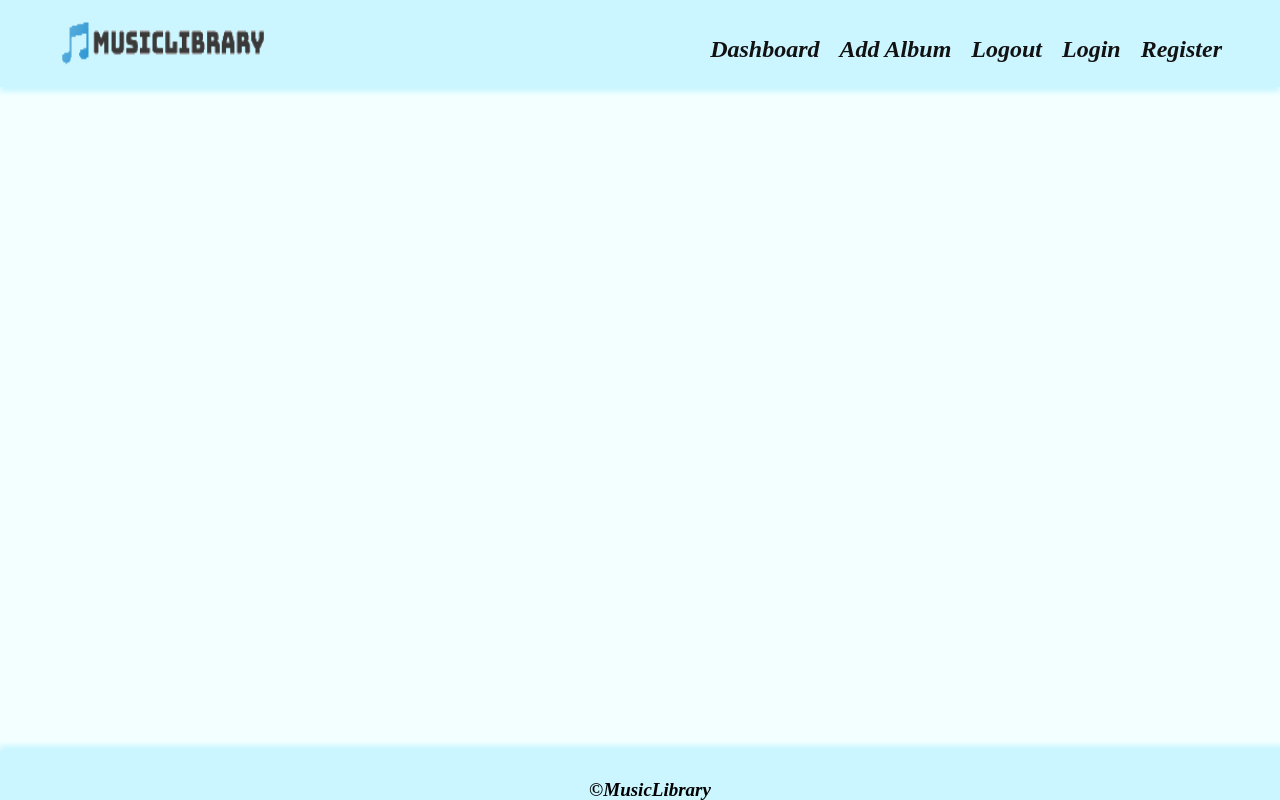
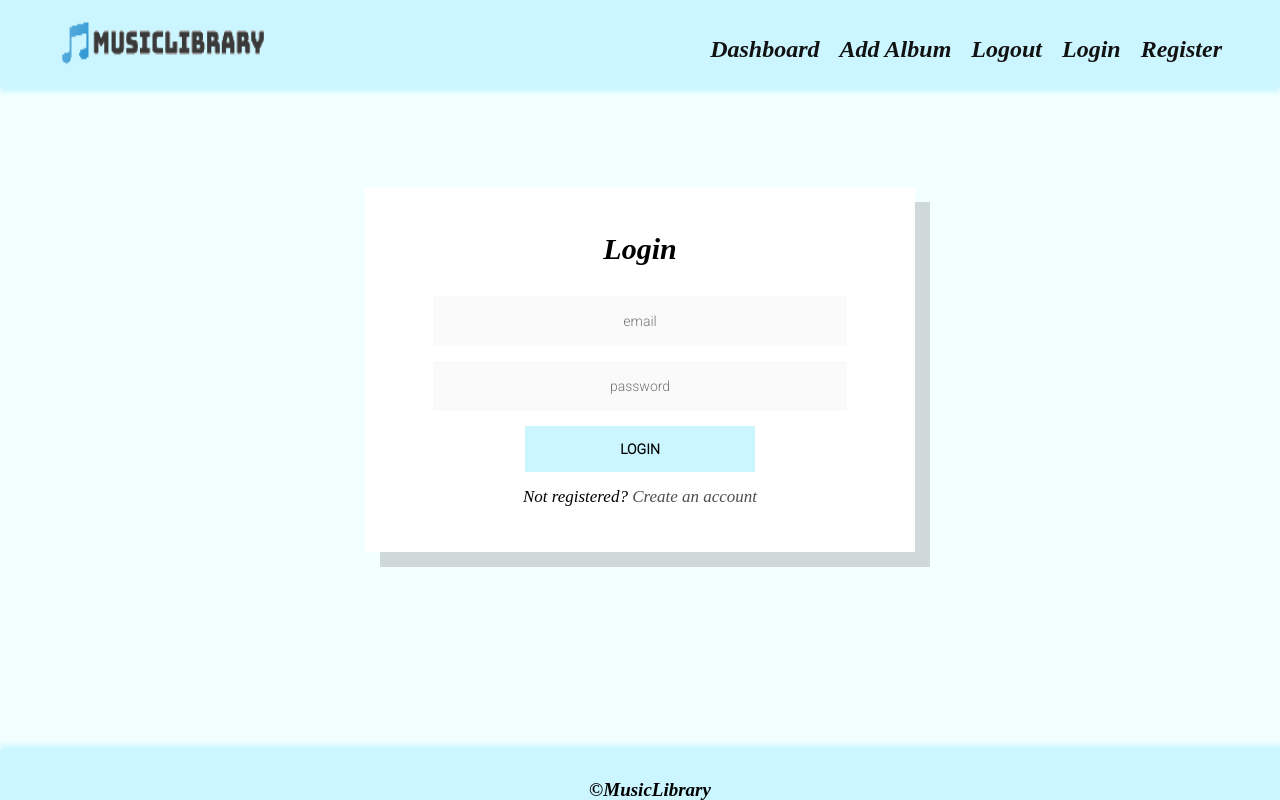
Before and after one commit to Pavel2202/SoftUni, a React (Create React App) app in the folder React/music-library/: page /login in a window 1280 px wide. Built offline with nearby package versions, Linux system fonts and the light colour scheme.

Commit message:
Add Login page

```diff
--- a/React/music-library/src/App.js
+++ b/React/music-library/src/App.js
@@ -3,6 +3,7 @@ import Dashboard from "./components/Dashboard/Dashboard";
 
 import Header from "./components/Header/Header";
 import Home from "./components/Home/Home";
+import Login from "./components/Login/Login";
 import Register from "./components/Register/Register";
 
 function App() {
@@ -14,6 +15,7 @@ function App() {
         <Route path="/" element={<Home />}></Route>
         <Route path="/dashboard" element={<Dashboard />}></Route>
         <Route path="/register" element={<Register />}></Route>
+        <Route path="/login" element={<Login />}></Route>
       </Routes>
 
       <footer>
--- /dev/null
+++ b/React/music-library/src/components/Login/Login.js
@@ -0,0 +1,26 @@
+import { Link } from "react-router-dom";
+
+const Login = () => {
+  return (
+    <section id="login">
+      <div className="form">
+        <h2>Login</h2>
+        <form className="login-form">
+          <input type="text" name="email" id="email" placeholder="email" />
+          <input
+            type="password"
+            name="password"
+            id="password"
+            placeholder="password"
+          />
+          <button type="submit">login</button>
+          <p className="message">
+            Not registered? <Link to="/register">Create an account</Link>
+          </p>
+        </form>
+      </div>
+    </section>
+  );
+};
+
+export default Login;
```
